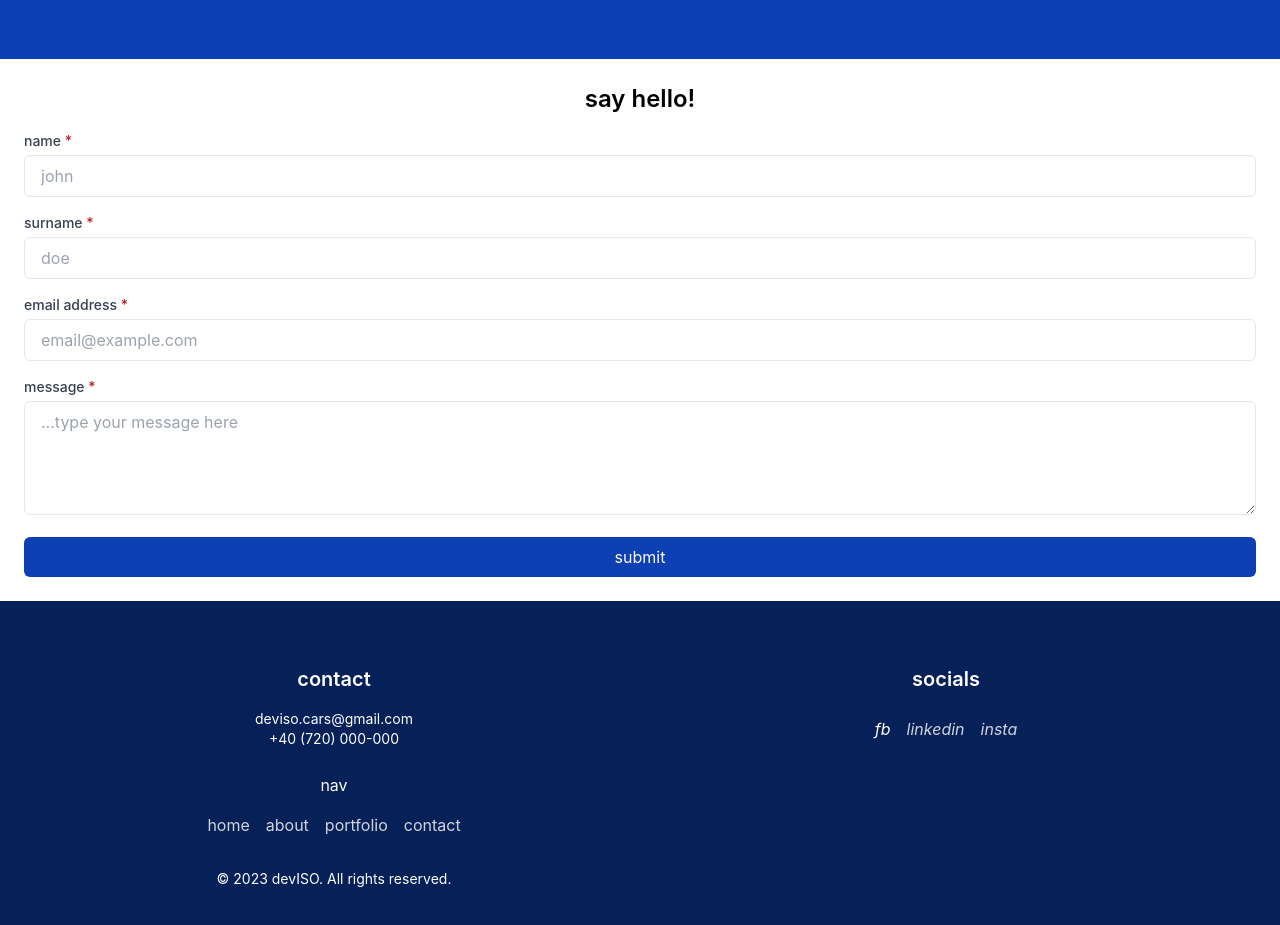
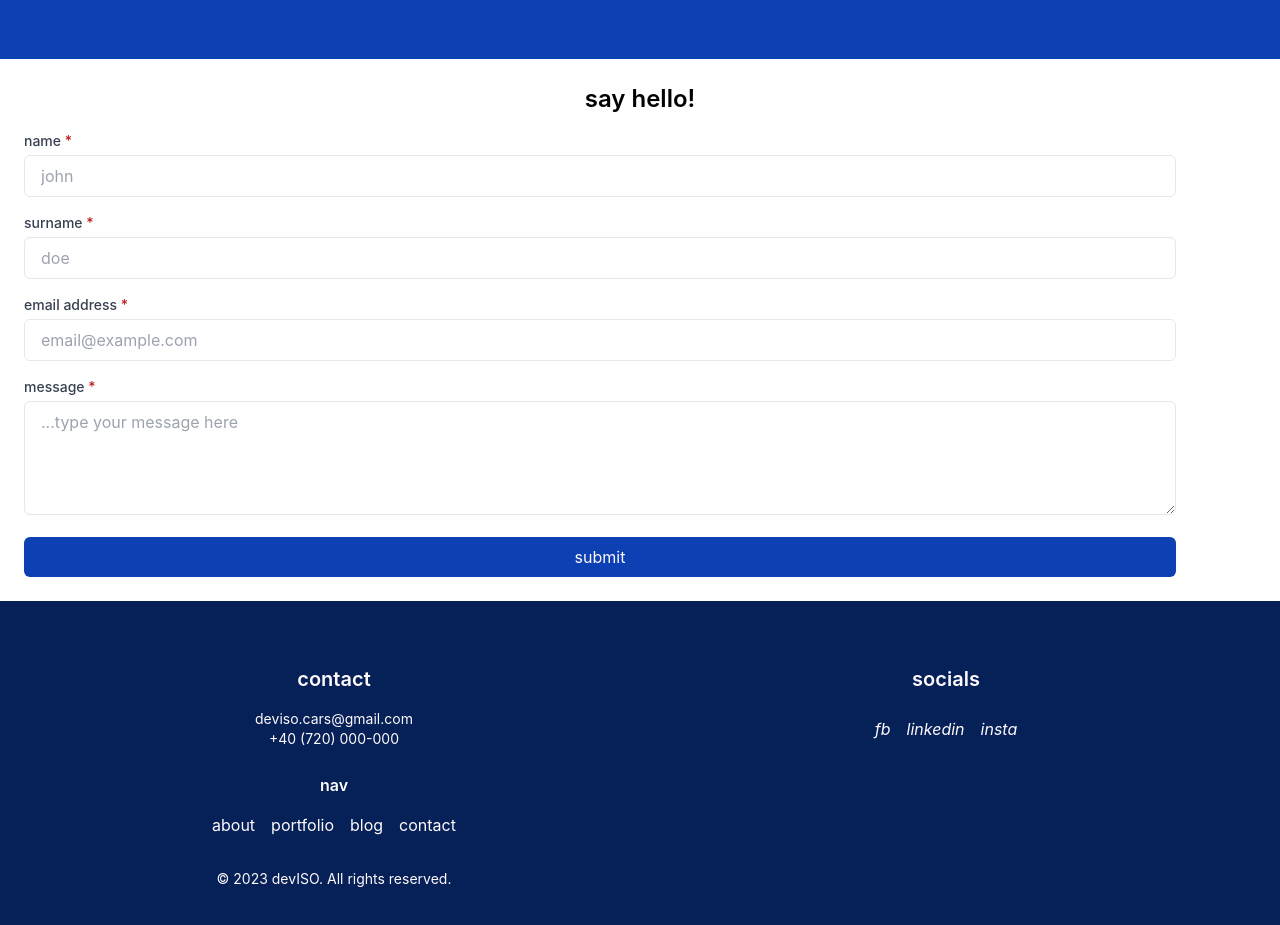
Before and after one commit to cristianmacovei/deviso, a React (Create React App) app: page / in a window 1280 px wide. Shown: the part 1560-2485 px from the top of the page. Built offline with nearby package versions, Linux system fonts and the light colour scheme.

Commit message:
portfolio added
Horizontal scroll with cards showing title and description of github repositories. Click on the card opens the respective github repository in a new window

```diff
--- a/src/App.js
+++ b/src/App.js
@@ -6,6 +6,7 @@ import About from "./About";
 import Content from "./Content";
 import ContactForm from "./ContactForm";
 import Footer from "./Footer";
+import Portfolio from "./Portfolio";
 
 import { useState, useEffect } from "react";
 
@@ -32,6 +33,8 @@ export default function App() {
       window.removeEventListener("scroll", handleScroll);
     };
   }, []);
+
+  //  RETURN HERE
   return (
     <>
       <div className="bg-white">
@@ -41,7 +44,7 @@ export default function App() {
         <Content />
 
         <ContactForm />
-        <Footer showButton={showButton} />
+        <Footer showButton={showButton} scrollToTarget={scrollToTarget} />
       </div>
     </>
   );
--- a/src/ContactForm.js
+++ b/src/ContactForm.js
@@ -4,7 +4,7 @@ function ContactForm() {
   return (
     <div className="bg-white shadow-md p-6 md:max-w-full mx-auto" id="contact">
       <h2 className="text-2xl font-semibold mb-4 text-center">say hello!</h2>
-      <form className="">
+      <form className="mr-20">
         <div className="mb-4">
           <label className="block text-gray-700 text-sm font-medium mb-1">
             name <span className="text-red-700">*</span>
@@ -13,7 +13,7 @@ function ContactForm() {
             placeholder="john"
             required
             type="text"
-            className="w-full px-4 py-2 w-3/4 border rounded-md focus:ring focus:ring-indigo-300"
+            className="w-full px-4 py-2 border rounded-md focus:ring focus:ring-indigo-300"
           />
         </div>
         <div className="mb-4">
@@ -24,7 +24,7 @@ function ContactForm() {
             placeholder="doe"
             required
             type="text"
-            className="w-full px-4 py-2 w-3/4  border rounded-md focus:ring focus:ring-indigo-300"
+            className="w-full px-4 py-2 border rounded-md focus:ring focus:ring-indigo-300"
           />
         </div>
         <div className="mb-4">
@@ -35,7 +35,7 @@ function ContactForm() {
             placeholder="email@example.com"
             required
             type="email"
-            className="w-full px-4 py-2 border w-3/4  rounded-md focus:ring focus:ring-indigo-300"
+            className="w-full px-4 py-2 border rounded-md focus:ring focus:ring-indigo-300"
           />
         </div>
         <div className="mb-4">
@@ -45,13 +45,13 @@ function ContactForm() {
           <textarea
             placeholder="...type your message here"
             required
-            className="w-full px-4 py-2 border w-3/4  rounded-md focus:ring focus:ring-indigo-300"
+            className="w-full px-4 py-2 border rounded-md focus:ring focus:ring-indigo-300"
             rows="4"
           ></textarea>
         </div>
         <button
           type="submit"
-          className="bg-[#0c40b3] text-snow py-2 px-4 w-3/4 rounded-md hover:bg-[#062058] transition-colors w-full"
+          className="bg-[#0c40b3] text-snow py-2 px-4 rounded-md hover:bg-[#062058] transition-colors w-full"
         >
           submit
         </button>
--- a/src/Footer.js
+++ b/src/Footer.js
@@ -1,7 +1,8 @@
+/* eslint-disable jsx-a11y/anchor-is-valid */
 import React from "react";
 import { useState, useEffect } from "react";
 
-export default function Footer({ showButton }) {
+export default function Footer({ showButton, scrollToTarget }) {
   return (
     <>
       {/* Back to Top Button */}
@@ -10,36 +11,58 @@ export default function Footer({ showButton }) {
           onClick={() => {
             window.scrollTo({ top: 0, behavior: "smooth" });
           }}
-          className={`text-sm fixed md:right-24 right-8 bottom-20 md:text-xl drop-shadow-md rounded-full bg-[#0C40B3] text-[#FFC745] hover:text-white  ${
+          className={`text-sm fixed md:right-24 right-8 bottom-20 md:text-xl drop-shadow-md rounded-full bg-snow text-[#0C40B3] transition-all ease-in-out duration-200 hover:text-[#FFC745]  ${
             showButton
               ? "opacity-100 transition-opacity duration-700 ease-in-out"
               : "opacity-0"
           } `}
         >
-          <p className="p-6">top</p>
+          <p className="px-4 py-5">TOP</p>
         </button>
       )}
-      <footer className="bg-[#062058] text-white">
+      <footer className="bg-[#062058]">
         <div className="container py-8 px-4 grid grid-rows-4 md:grid-rows-2 place-items-center md:p-8 md:grid-cols-2 md:gap-2 gap-2">
           {/* Contact Information */}
           <div className="text-sm text-center">
-            <h3 className="text-xs md:text-xl font-semibold my-4">contact</h3>
-            <p>deviso.cars@gmail.com</p>
-            <p>+40 (720) 000-000</p>
+            <h3 className="text-xs md:text-xl font-semibold my-4 text-snow">
+              contact
+            </h3>
+            <div
+              onClick={() => {
+                const subject = "Website inquiry!";
+                const mailToLink = `mailto:deviso.cars@gmail.com?subject=${encodeURIComponent(
+                  subject
+                )}`;
+                window.location.href = mailToLink;
+              }}
+              className="hover:cursor-pointer text-snow transition-all ease-in-out duration-200 hover:text-[#FFC745]"
+            >
+              deviso.cars@gmail.com
+            </div>
+            <p className="text-snow">+40 (720) 000-000</p>
           </div>
           {/* Social Media Icons */}
           <div className="">
-            <h3 className="text-xs md:text-xl font-semibold my-4 text-center">
+            <h3 className="text-xs md:text-xl font-semibold text-snow my-4 text-center">
               socials
             </h3>
             <div className="flex justify-evenly text-center md:space-x-4 py-2">
-              <a href="#" className="text-gray-300hover:text-white">
+              <a
+                href="#"
+                className="text-snow transition-all ease-in-out duration-200 hover:text-[#FFC745]"
+              >
                 <i className="fab fa-facebook-f">fb</i>
               </a>
-              <a href="#" className="text-gray-300 hover:text-white">
+              <a
+                href="#"
+                className="text-snow transition-all ease-in-out duration-200 hover:text-[#FFC745]"
+              >
                 <i className="fab fa-twitter">linkedin</i>
               </a>
-              <a href="#" className="text-gray-300 hover:text-white">
+              <a
+                href="#"
+                className="text-snow transition-all ease-in-out duration-200 hover:text-[#FFC745]"
+              >
                 <i className="fab fa-instagram">insta</i>
               </a>
             </div>
@@ -47,22 +70,52 @@ export default function Footer({ showButton }) {
 
           {/* Copyright and Navigation Links */}
           <div className="flex flex-col md:col-span-1 justify-center">
-            <p className="flex text-center justify-evenly">nav</p>
+            <p className="flex text-center font-semibold text-snow justify-evenly">
+              nav
+            </p>
             <nav className="flex justify-center space-x-4 py-4 justify-evenly">
-              <a href="#" className="text-gray-300 hover:text-white">
-                home
-              </a>
-              <a href="#" className="text-gray-300 hover:text-white">
+              <a
+                href="#about"
+                onClick={(e) => {
+                  e.preventDefault();
+                  scrollToTarget("#about");
+                }}
+                className="text-snow transition-all ease-in-out duration-200 hover:text-[#FFC745]"
+              >
                 about
               </a>
-              <a href="#" className="text-gray-300 hover:text-white">
+              <a
+                href="#portfolio"
+                onClick={(e) => {
+                  e.preventDefault();
+                  scrollToTarget("#portfolio");
+                }}
+                className="text-snow transition-all ease-in-out duration-200 hover:text-[#FFC745]"
+              >
                 portfolio
               </a>
-              <a href="#" className="text-gray-300 hover:text-white">
+              <a
+                href="#blog"
+                onClick={(e) => {
+                  e.preventDefault();
+                  scrollToTarget("#blog");
+                }}
+                className="text-snow transition-all ease-in-out duration-200 hover:text-[#FFC745]"
+              >
+                blog
+              </a>
+              <a
+                href="#contact"
+                onClick={(e) => {
+                  e.preventDefault();
+                  scrollToTarget("#contact");
+                }}
+                className="text-snow transition-all ease-in-out duration-200 hover:text-[#FFC745]"
+              >
                 contact
               </a>
             </nav>
-            <p className="text-center text-sm my-4">
+            <p className="text-center text-snow text-sm my-4">
               &copy; {new Date().getFullYear()} devISO. All rights reserved.
             </p>
           </div>
--- /dev/null
+++ b/src/Portfolio.js
@@ -0,0 +1,54 @@
+import React, { useEffect, useState } from "react";
+
+export default function Portfolio({ username, token }) {
+  const [projects, setProjects] = useState([]);
+  const [loading, setLoading] = useState(true);
+
+  useEffect(() => {
+    const apiUrl = `https://api.github.com/users/${username}/repos`;
+
+    fetch(apiUrl, {
+      headers: {
+        Authorization: `Bearer ${token}`,
+      },
+    })
+      .then((response) => response.json())
+      .then((data) => {
+        setProjects(data);
+        setLoading(false);
+      })
+      .catch((error) => {
+        console.error("Error fetching GitHub data:", error);
+      });
+  }, [username, token]);
+
+  return (
+    <div className="flex overflow-x-scroll">
+      {loading ? (
+        <p>Loading...</p>
+      ) : (
+        <div
+          className={`grid grid-rows-1 grid-flow-col gap-4 p-4 overflow-x-auto`}
+        >
+          {projects.map((repo) => (
+            <a
+              href={`https://www.github.com/${username}/${repo.name}`}
+              target="_blank"
+              rel="noopener noreferrer"
+              key={repo.id}
+              className="w-60 md:w-96 h-60 md:h-96 rounded-xl drop-shadow-md bg-[#0c40b3] overflow-scroll text-center flex flex-col place-content-center p-4"
+            >
+              <div className="text-xl text-snow whitespace-normal">
+                {repo.name}
+              </div>
+              <div className="text-sm text-snow whitespace-normal">
+                {repo.description || "😕 no description at the moment"}
+              </div>
+              {/* Add more details as needed */}
+            </a>
+          ))}
+        </div>
+      )}
+    </div>
+  );
+}
--- a/src/Zine.js
+++ b/src/Zine.js
@@ -104,13 +104,13 @@ function ZineComponent() {
 
     return zineItems.map((item, index) => (
       <div key={index} className="w-screen h-auto">
-        <div className="md:m-28 md:p-28 mt-32 w-screen sm:m-20">
+        <div className="w-2/3 sm:m-12">
           <img
             src={item.image}
             alt={`Image ${index + 1}`}
             className="object-cover"
           />
-          <p className="mt-2 text-center text-snow text-xs sm:text-xl">
+          <p className="mt-2 text-center text-[#0c40b3] text-xs sm:text-xl">
             {item.description}
           </p>
         </div>
@@ -120,7 +120,7 @@ function ZineComponent() {
 
   return (
     <div className="flex">
-      <div className="grid grid-rows-1 grid-flow-col gap-4 p-4 overflow-x-auto">
+      <div className="grid grid-rows-1 grid-flow-col gap-4 p-4 overflow-x-auto overflow-y-hidden">
         {generateZineItems()}
       </div>
     </div>
```
Also changed, not shown: src/Content.js (+12 -5 lines), 1 other file (tests, documents, lock files or other folders).
